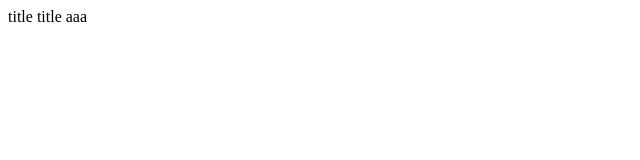
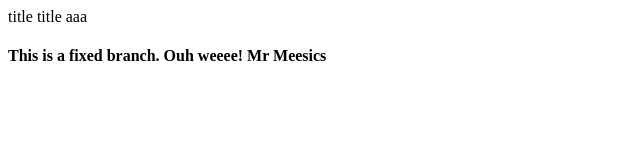
Before and after one commit to amal918b/MMD2, a plain HTML site: page notIndex.html in a window 1280 px wide. Shown: the whole page, without its empty margins (0-640 px from the left). Drawn offline with Linux system fonts and the light colour scheme.

Commit message:
attempt2 on branches

```diff
--- a/notIndex.html
+++ b/notIndex.html
@@ -1,4 +1,5 @@
 <html><head>title title</head>
 
 <body> aaa</body>
+    <h4>This is a fixed branch. Ouh weeee! Mr Meesics</h4>
 </html>
```
